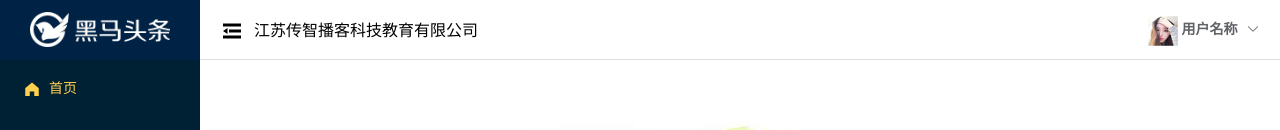
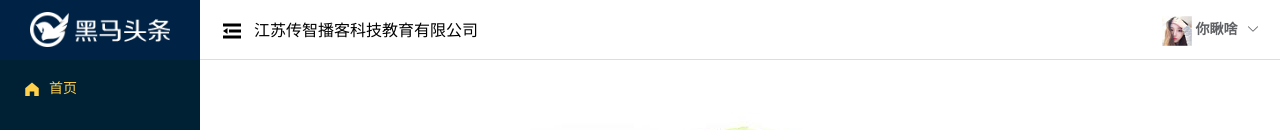
Before and after one commit to stlwhj/toutiao, a Vue app: page / in a window 1280 px wide. Shown: the top 130 px of the page. Built offline with nearby package versions, Linux system fonts and the light colour scheme.

Commit message:
你在哪呢login

```diff
--- a/src/views/home/index.vue
+++ b/src/views/home/index.vue
@@ -47,12 +47,13 @@
         <el-dropdown class="my-dropdown">
           <span class="el-dropdown-link">
             <img src="../../assets/images/avatar.jpg" alt />
-            用户名称
+            你瞅啥
             <i class="el-icon-arrow-down el-icon--right"></i>
           </span>
           <el-dropdown-menu slot="dropdown">
-            <el-dropdown-item>个人设置</el-dropdown-item>
-            <el-dropdown-item>退出登录</el-dropdown-item>
+            <el-dropdown-item>瞅你咋地</el-dropdown-item>
+            <el-dropdown-item>再瞅一个试试</el-dropdown-item>
+            <el-dropdown-item>试试就试试</el-dropdown-item>
           </el-dropdown-menu>
         </el-dropdown>
       </el-header>
```
